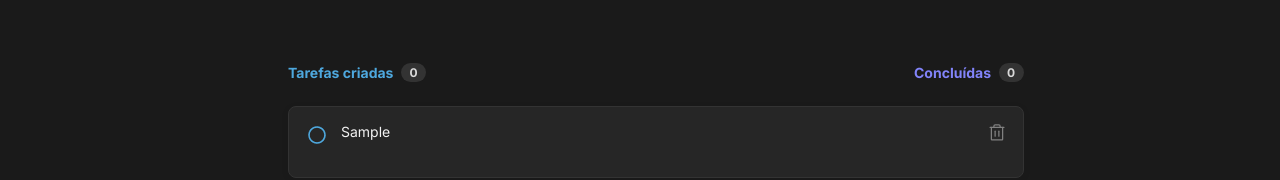
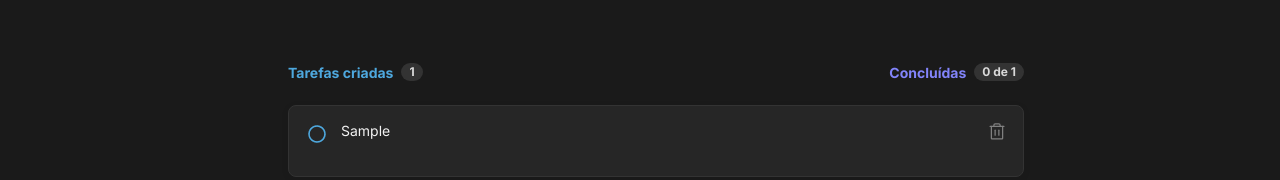
Before and after one commit to danielortiz3/todo-list-vite-tsx, a React (Vite) app: page / in a window 1280 px wide. Both pictures are taken after typing "Sample" into the empty fields and a click on the button "Criar". Shown: the part 228-408 px from the top of the page. Built offline with nearby package versions, Linux system fonts and the light colour scheme.

Commit message:
feat: Project Done 🚀

```diff
--- a/src/App.tsx
+++ b/src/App.tsx
@@ -21,9 +21,26 @@ function App() {
   }
 
   function completeTask(taskId: string) {
-    console.log(`Tarefa ${taskId} completa!`);
+    setTasks((state) => { // state contém o estado mais atualizado
+      return state.map((item) => {
+        if(item.id === taskId) {
+          return {
+            ...item,
+            isCompleted: !item.isCompleted
+          }
+        }
+        return item;
+      })
+    })
   }
 
+  function removeTask(taskId: string) {
+    setTasks((state) => {
+      return state.filter((item) => {
+        return item.id !== taskId;
+      })
+    })
+  }
 
   return (
       <div className={styles.wrapper}>
@@ -31,6 +48,7 @@ function App() {
         <NewTask onCreateNewTask={addNewTask}/>
         <TasksInfos
           onCompleteTask={completeTask}
+          onRemoveTask={removeTask}
           tasks={tasks}
         />
       </div>
--- a/src/Components/NewTask/index.tsx
+++ b/src/Components/NewTask/index.tsx
@@ -30,7 +30,11 @@ export function NewTask({ onCreateNewTask }: NewTaskProps) {
           value={newTaskDescription}
           onChange={handleNewTaskChange}
         />
-        <button type="submit" className={styles.button}>
+        <button
+          type="submit"
+          className={styles.button}
+          onClick={() => styles.buttonAnimation}
+        >
           Criar <PlusCircle size={20} />
         </button>
       </form>
--- a/src/Components/TasksInfos/TasksInfos.module.css
+++ b/src/Components/TasksInfos/TasksInfos.module.css
@@ -48,23 +48,26 @@
 }
 
 .counter {
+  align-items: center;
+  background: var(--gray-400);
+  border-radius: 62.4375rem;
   display: flex;
   flex-direction: column;
+  gap: .625rem;
   justify-content: center;
-  align-items: center;
   padding: .125rem .5rem;
-  gap: .625rem;
 
-  width: 1.5625rem;
-  height: 1.1875rem;
 
-  background: var(--gray-400);
-  border-radius: 62.4375rem;
+  height: fit-content;
+
   }
 
 .counterText {
-  width: .5625rem;
-  height: .9375rem;
+  letter-spacing: 0;
+  line-height: normal;
+  margin-top: -0.0625rem;
+  position: relative;
+  width: fit-content;
 
   font-family: 'Inter';
   font-style: normal;
--- a/src/Components/TasksInfos/index.tsx
+++ b/src/Components/TasksInfos/index.tsx
@@ -14,12 +14,21 @@ export interface TaskType {
 interface TasksProps {
   tasks: TaskType[];
   onCompleteTask: (taskId: string) => void;
+  onRemoveTask: (taskId: string) => void;
 }
 
-export function TasksInfos({ tasks, onCompleteTask }: TasksProps) {
+export function TasksInfos({ tasks, onCompleteTask, onRemoveTask }: TasksProps) {
 function handleCompletedChange(event: FormEvent<HTMLImageElement>, taskId: string): void {
+  event.preventDefault();
   onCompleteTask(taskId);
 }
+
+function handleRemoveTask(taskId: string): void {
+  onRemoveTask(taskId);
+}
+
+const tasksCreated = tasks.length;
+const tasksCompleted = tasks.filter(task => task.isCompleted).length;
 
 return (
   <div className={styles.info}>
@@ -27,13 +36,13 @@ export function TasksInfos({ tasks, onCompleteTask }: TasksProps) {
       <div className={styles.tasksInfos}>
         <p className={styles.tasksCreatedText}>Tarefas criadas</p>
         <p className={styles.counter}>
-            <span className={styles.counterText}>0</span>
+          <span className={styles.counterText}>{tasksCreated}</span>
         </p>
       </div>
       <div className={styles.tasksInfos}>
         <p className={styles.tasksDoneText}>Concluídas</p>
         <p className={styles.counter}>
-            <span className={styles.counterText}>0</span>
+          <span className={styles.counterText}>{tasksCompleted} de {tasksCreated}</span>
         </p>
       </div>
     </div>
@@ -65,7 +74,10 @@ export function TasksInfos({ tasks, onCompleteTask }: TasksProps) {
               >
                 {task.description}
               </label>
-                <button title="Deletar tarefa">
+              <button
+                title="Deletar tarefa"
+                onClick={() => handleRemoveTask(task.id)}
+              >
                 <Trash size={20} />
               </button>
             </li>
```
Also changed, not shown: src/Components/NewTask/NewTask.module.css (line endings or trailing spaces). Lines whose indentation alone changed are shown as unchanged.
